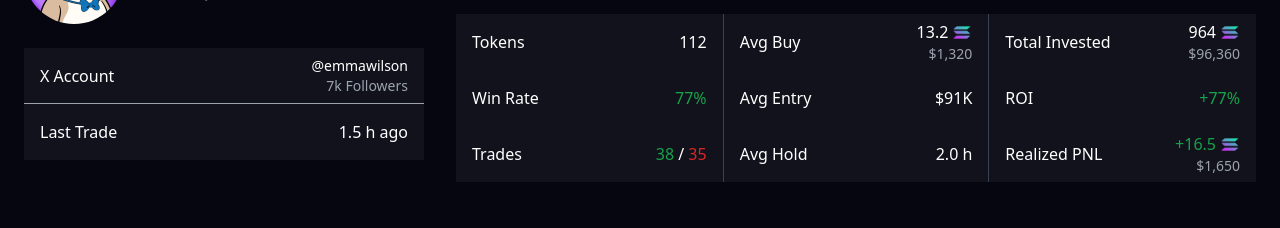
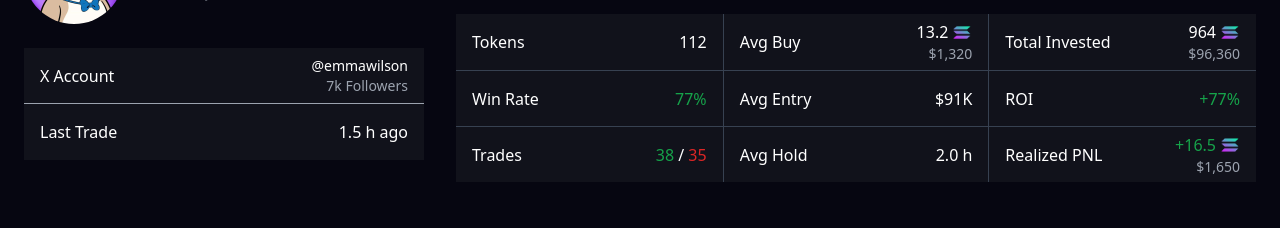
Before and after one commit to deiv-hash/potion-leaderboard, a Next.js app: page /trader/1 in a window 1280 px wide. Shown: the part 260-488 px from the top of the page. Built offline with nearby package versions, Linux system fonts and the light colour scheme.

Commit message:
Refine TraderStats grid layout and border styling for improved responsiveness

```diff
--- a/app/components/TraderStats.tsx
+++ b/app/components/TraderStats.tsx
@@ -21,7 +21,7 @@ export function TraderStats({ trader }: TraderStatsProps) {
           <p>{trader.tokensTraded}</p>
         </div>
       </div>
-      <div className="stats-container sm:border-l lg:border-r border-gray-700">
+      <div className="stats-container lg:border-x border-gray-700">
         <h3>Avg Buy</h3>
         <div className="text-right">
           <div className="flex items-center gap-1 justify-end">
@@ -33,7 +33,7 @@ export function TraderStats({ trader }: TraderStatsProps) {
           </div>
         </div>
       </div>
-      <div className="stats-container lg:border-none sm:col-span-2 lg:col-span-1">
+      <div className="stats-container sm:col-span-2 lg:col-span-1">
         <h3>Total Invested</h3>
         <div className="text-right">
           <div className="flex items-center gap-1 justify-end">
@@ -54,7 +54,7 @@ export function TraderStats({ trader }: TraderStatsProps) {
       </div>
 
       {/* Column 2 */}
-      <div className="stats-container">
+      <div className="stats-container lg:border-t border-gray-700">
         <h3>Win Rate</h3>
         <div className="text-right">
           <p
@@ -64,13 +64,13 @@ export function TraderStats({ trader }: TraderStatsProps) {
           </p>
         </div>
       </div>
-      <div className="stats-container sm:border-l lg:border-r border-gray-700">
+      <div className="stats-container lg:border-x lg:border-t border-gray-700">
         <h3>Avg Entry</h3>
         <div className="text-right">
           <p>{formatAvgEntry(trader.avgEntry)}</p>
         </div>
       </div>
-      <div className="stats-container lg:border-none sm:col-span-2 lg:col-span-1">
+      <div className="stats-container sm:col-span-2 lg:col-span-1 lg:border-t border-gray-700">
         <h3>ROI</h3>
         <div className="text-right">
           <p
@@ -83,7 +83,7 @@ export function TraderStats({ trader }: TraderStatsProps) {
       </div>
 
       {/* Column 3 */}
-      <div className="stats-container">
+      <div className="stats-container lg:border-t border-gray-700">
         <h3>Trades</h3>
         <div className="text-right">
           <p>
@@ -92,13 +92,13 @@ export function TraderStats({ trader }: TraderStatsProps) {
           </p>
         </div>
       </div>
-      <div className="stats-container sm:border-l lg:border-r border-gray-700">
+      <div className="stats-container lg:border-x lg:border-t border-gray-700">
         <h3>Avg Hold</h3>
         <div className="text-right">
           <p>{formatHoldTime(trader.avgHold)}</p>
         </div>
       </div>
-      <div className="stats-container lg:border-none sm:col-span-2 lg:col-span-1">
+      <div className="stats-container sm:col-span-2 lg:col-span-1 lg:border-t border-gray-700">
         <h3>Realized PNL</h3>
         <div className="text-right">
           <div className="flex items-center gap-1 justify-end">
--- a/app/page.tsx
+++ b/app/page.tsx
@@ -67,7 +67,7 @@ export default function Home() {
     <div className="min-h-screen mt-12">
       <main className="px-4 sm:px-6">
         <div className="flex flex-col gap-6">
-          <div className="flex flex-col sm:flex-row gap-12 sm:items-center">
+          <div className="flex flex-col sm:flex-row gap-4 sm:items-center">
             <TabSelector
               activeTab={activeTab}
               onTabChange={(tab) => setActiveTab(tab as MainTab)}
```
